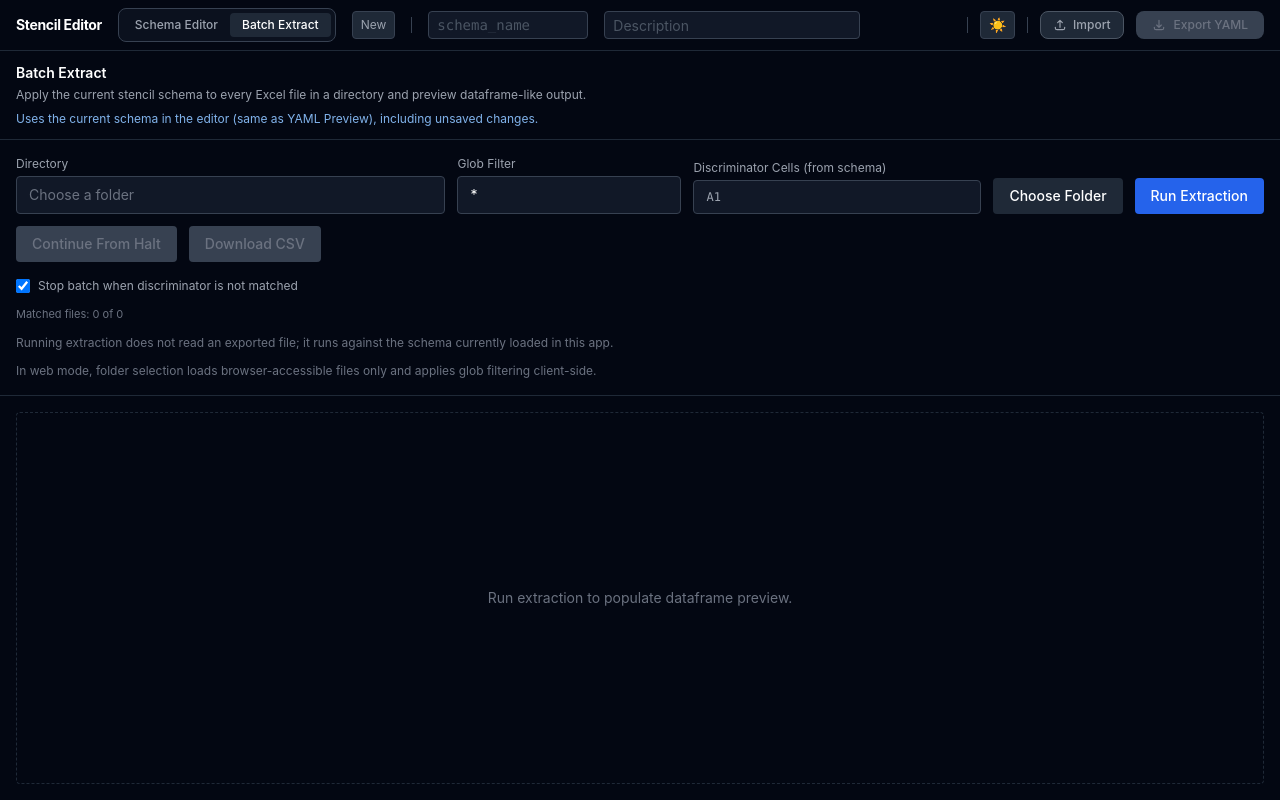
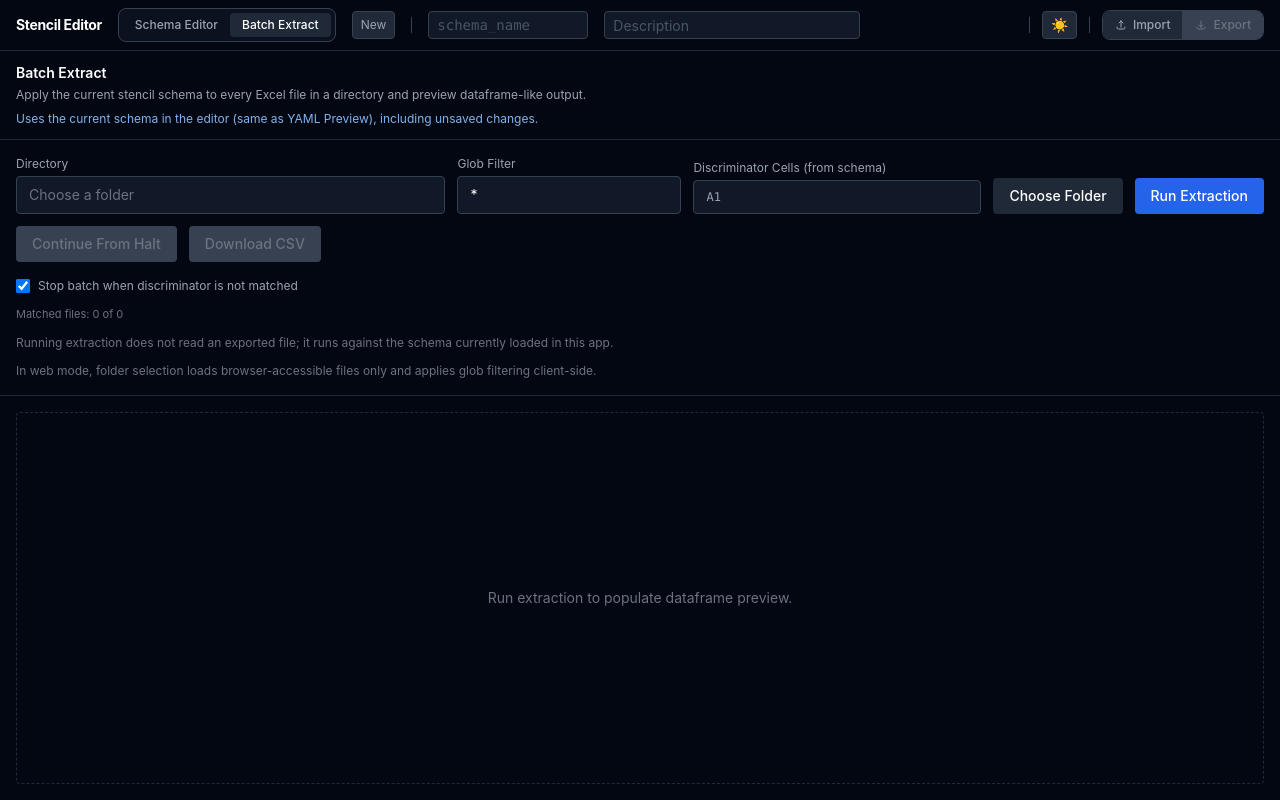
Before and after one commit to phlohouse/stencil, a React (Vite) app in the folder editor/: page / in a window 1280 px wide. Both pictures are taken after a click on the button "Batch Extract". Built offline with nearby package versions, Linux system fonts and the light colour scheme.

Commit message:
feat: header ui

```diff
--- a/editor/src/App.tsx
+++ b/editor/src/App.tsx
@@ -999,8 +999,10 @@ export default function App() {
             {theme === 'dark' ? '☀️' : '🌙'}
           </button>
           <div className="h-4 w-px bg-border" />
-          <ImportButton onImport={handleImport} />
-          <ExportButton schema={schema.schema} />
+          <div className="inline-flex rounded-lg border border-border overflow-hidden">
+            <ImportButton onImport={handleImport} />
+            <ExportButton schema={schema.schema} />
+          </div>
         </div>
       </header>
 
--- a/editor/src/components/ExportButton.tsx
+++ b/editor/src/components/ExportButton.tsx
@@ -18,17 +18,17 @@ export function ExportButton({ schema, disabled }: ExportButtonProps) {
     <button
       onClick={handleExport}
       disabled={disabled || !hasFields}
-      className="flex items-center gap-2 h-7 px-4 bg-emerald-600 hover:bg-emerald-700 disabled:bg-border disabled:text-text-muted disabled:cursor-not-allowed text-white rounded-lg text-xs font-medium transition-colors"
+      className="flex items-center gap-1.5 h-7 px-3 bg-emerald-600 hover:bg-emerald-700 disabled:bg-border disabled:text-text-muted disabled:cursor-not-allowed text-white text-xs font-medium transition-colors"
       title={hasFields ? 'Export .stencil.yaml' : 'Define at least one field to export'}
     >
-      <svg className="w-3.5 h-3.5" fill="none" viewBox="0 0 24 24" stroke="currentColor" strokeWidth={2}>
+      <svg className="w-3 h-3" fill="none" viewBox="0 0 24 24" stroke="currentColor" strokeWidth={2}>
         <path
           strokeLinecap="round"
           strokeLinejoin="round"
           d="M4 16v1a3 3 0 003 3h10a3 3 0 003-3v-1m-4-4l-4 4m0 0l-4-4m4 4V4"
         />
       </svg>
-      Export YAML
+      Export
     </button>
   );
 }
--- a/editor/src/components/ImportButton.tsx
+++ b/editor/src/components/ImportButton.tsx
@@ -46,10 +46,10 @@ export function ImportButton({ onImport }: ImportButtonProps) {
       />
       <button
         onClick={handleClick}
-        className="flex items-center gap-1.5 h-7 px-3 rounded-lg text-xs font-medium bg-elevated text-text-secondary border border-border-strong hover:border-border-strong transition-colors"
+        className="flex items-center gap-1.5 h-7 px-3 text-xs font-medium bg-elevated text-text-secondary border-r border-border hover:bg-surface transition-colors"
         title="Import .stencil.yaml"
       >
-        <svg className="w-3.5 h-3.5" fill="none" viewBox="0 0 24 24" stroke="currentColor" strokeWidth={2}>
+        <svg className="w-3 h-3" fill="none" viewBox="0 0 24 24" stroke="currentColor" strokeWidth={2}>
           <path strokeLinecap="round" strokeLinejoin="round" d="M4 16v1a3 3 0 003 3h10a3 3 0 003-3v-1m-4-8l-4-4m0 0L8 8m4-4v12" />
         </svg>
         Import
```
